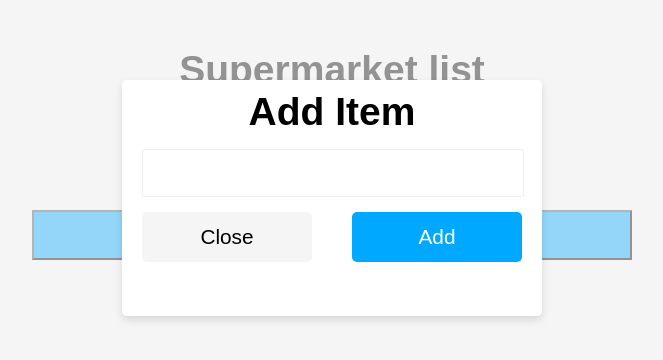
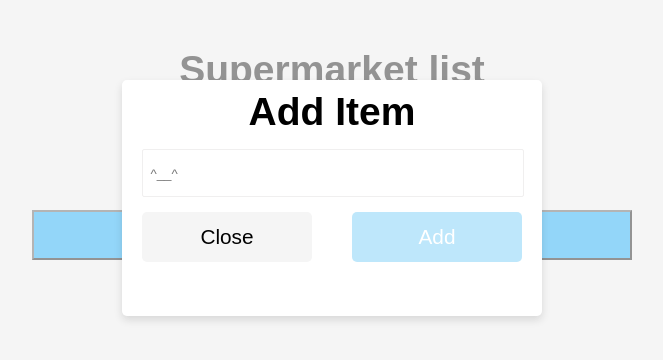
Before and after one commit to luchosr/superMarketList, a React (Create React App) app: page / in a window 1280 px wide. Both pictures are taken after a click on the button "Add Item". Shown: the top 360 px of the page, without its empty margins (308-971 px from the left). Built offline with nearby package versions, Linux system fonts and the light colour scheme.

Commit message:
fix some button styles

```diff
--- a/src/App.css
+++ b/src/App.css
@@ -106,7 +106,7 @@ input {
   justify-content: space-between;
 }
 .add {
-  background-color: #00a8ff;
+  background-color: #7ecff780;
   color: white;
 }
 .close {
--- a/src/components/Modal.js
+++ b/src/components/Modal.js
@@ -15,7 +15,12 @@ const Modal = props => {
       <div className="modal-content" onClick={event => event.stopPropagation()}>
         <form className="todo-form" onSubmit={props.onSubmit}>
           <h2>Add Item</h2>
-          <input type="text" value={props.value} onChange={props.onChange} />
+          <input
+            type="text"
+            value={props.value}
+            onChange={props.onChange}
+            placeholder="  ^__^ "
+          />
           <div className="buttons">
             {" "}
             <button onClick={closeModal} className="close">
@@ -25,6 +30,9 @@ const Modal = props => {
               className="add"
               onSubmit={props.onSubmit}
               onClick={closeModal}
+              style={{
+                backgroundColor: !props.value ? "#7ecff780" : "#00a8ff"
+              }}
             >
               Add
             </button>
```
